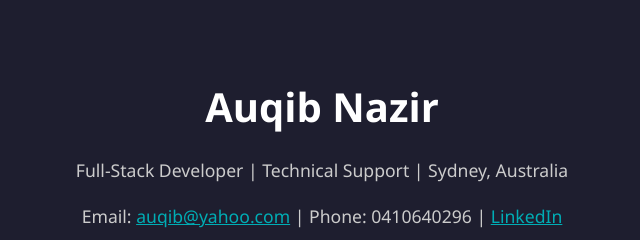
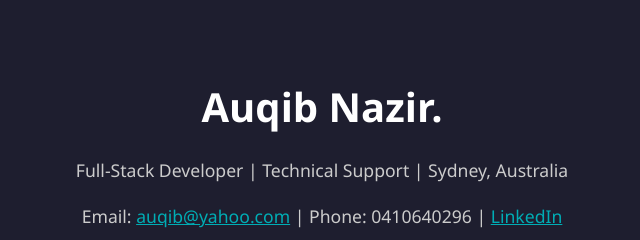
Before and after one commit to auqib/auqib.github.io, a plain HTML site: page index.html in a window 1280 px wide. Shown: the top 240 px of the page, 318-958 px from the left. Drawn offline with Linux system fonts and the light colour scheme.

Commit message:
Update index.html

```diff
--- a/index.html
+++ b/index.html
@@ -98,7 +98,7 @@
 <body>
 
 <header>
-  <h1>Auqib Nazir</h1>
+  <h1>Auqib Nazir.</h1>
   <p>Full-Stack Developer | Technical Support | Sydney, Australia</p>
   <p>
     Email: <a href="mailto:auqib@yahoo.com" style="color:#00adb5;">auqib@yahoo.com</a> |
```
